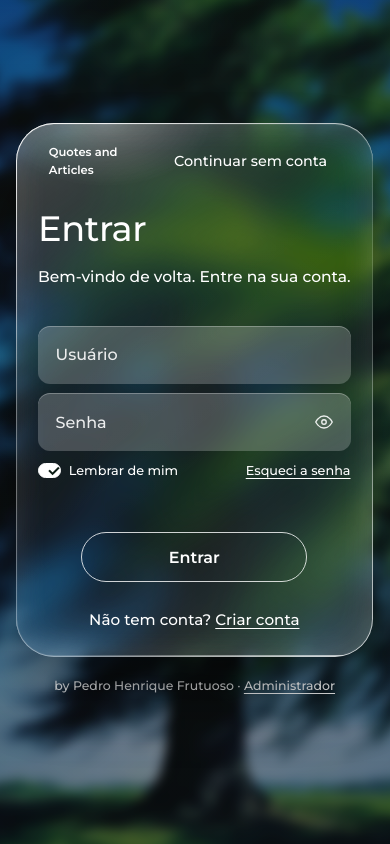
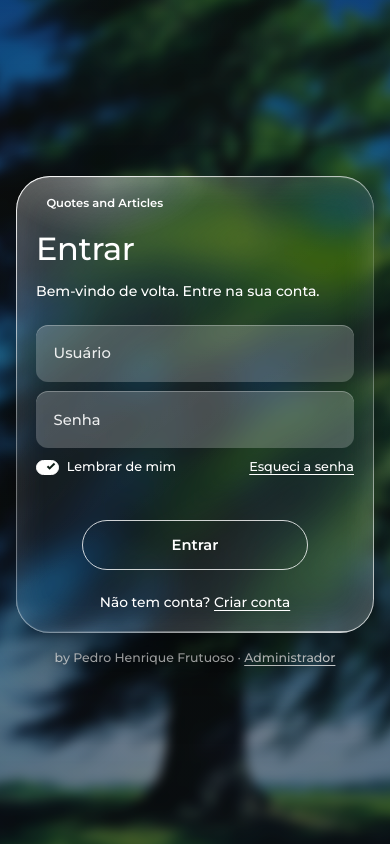
Before and after one commit to ppoohbjjhhg/quotesandarticles, a plain HTML site: page html/login.html in a window 390 px wide. Drawn offline with Linux system fonts and the light colour scheme.

Commit message:
arrumando login page

```diff
--- a/css/login.css
+++ b/css/login.css
@@ -1,75 +1,375 @@
 /* Página de login: vidro líquido sobre foto (baseado na referência) */
-:root{--bg-blur:6px}   /* quanto de blur fica por cima da foto de fundo */
-body.lg{margin:0;min-height:100vh;font-family:'Montserrat',system-ui,sans-serif;color:#fff;background:#08140e;overflow-x:hidden}
-.lg *{box-sizing:border-box}
+:root {
+  --bg-blur: 6px;
+  --ease: cubic-bezier(0.22, 1, 0.36, 1);
+}
 
-.lg-photo{position:fixed;inset:-6vmax;z-index:-2;background:url('../img/login-bg.jpg') center/cover no-repeat;filter:blur(var(--bg-blur)) saturate(1.05);animation:lgzoom 40s ease-in-out infinite alternate}
-@keyframes lgzoom{to{transform:scale(1.07) translate(-1%,-1%)}}
-.lg-shade{position:fixed;inset:0;z-index:-1;background:linear-gradient(180deg,rgba(2,10,20,.28),rgba(2,10,20,.46))}
+html,
+body.lg {
+  height: 100dvh;
+  margin: 0;
+  overflow: hidden;
+  overscroll-behavior: none;
+}
 
-.lg-wrap{min-height:100vh;display:grid;place-items:center;align-content:center;gap:1.2rem;padding:1.4rem 1rem 3rem}
+body.lg {
+  font-family: 'Montserrat', system-ui, sans-serif;
+  color: #fff;
+  background: #08140e;
+}
+
+.lg *,
+.lg *::before,
+.lg *::after {
+  box-sizing: border-box;
+}
+
+.lg-photo {
+  position: fixed;
+  inset: -6vmax;
+  z-index: -2;
+  background: url('../img/login-bg.jpg') center/cover no-repeat;
+  filter: blur(var(--bg-blur)) saturate(1.05);
+  animation: lgzoom 40s ease-in-out infinite alternate;
+}
+
+@keyframes lgzoom {
+  to {
+    transform: scale(1.07) translate(-1%, -1%);
+  }
+}
+
+.lg-shade {
+  position: fixed;
+  inset: 0;
+  z-index: -1;
+  background: linear-gradient(180deg, rgba(2, 10, 20, .28), rgba(2, 10, 20, .46));
+}
+
+.lg-wrap {
+  width: 100%;
+  height: 100dvh;
+  max-width: none;
+  margin: 0;
+  padding: clamp(0.75rem, 2.5vh, 1.5rem) 1rem;
+  display: flex;
+  flex-direction: column;
+  align-items: center;
+  justify-content: center;
+  gap: clamp(0.65rem, 1.8vh, 1.15rem);
+  overflow: hidden;
+}
 
 /* cartão de vidro */
-.lg-card{position:relative;width:min(470px,100%);padding:1.35rem 2.2rem 1.9rem;border-radius:46px;color:#fff;
-  background:linear-gradient(145deg,rgba(255,255,255,.26),rgba(255,255,255,.07) 38%,rgba(255,255,255,.05) 62%,rgba(255,255,255,.2));
-  -webkit-backdrop-filter:blur(16px) saturate(170%) brightness(.78);backdrop-filter:blur(16px) saturate(170%) brightness(.78);
-  box-shadow:inset 0 1px 1px rgba(255,255,255,.7),inset 0 -1px 1px rgba(255,255,255,.35),inset 1px 0 1px rgba(255,255,255,.25),inset 0 0 38px rgba(255,255,255,.1),0 40px 80px -24px rgba(0,0,0,.65);
-  animation:lgin .8s var(--ease) both}
-@keyframes lgin{from{opacity:0;transform:translateY(22px) scale(.98)}}
-.lg-card::before{content:"";position:absolute;inset:0;border-radius:inherit;padding:1.3px;pointer-events:none;
-  background:linear-gradient(135deg,rgba(255,255,255,.95),rgba(255,255,255,.1) 30%,rgba(255,255,255,.05) 60%,rgba(255,255,255,.7));
-  -webkit-mask:linear-gradient(#000 0 0) content-box,linear-gradient(#000 0 0);-webkit-mask-composite:xor;
-  mask:linear-gradient(#000 0 0) content-box exclude,linear-gradient(#000 0 0)}
-.lg-card::after{content:"";position:absolute;inset:0;border-radius:inherit;pointer-events:none;mix-blend-mode:screen;opacity:.75;
-  background:radial-gradient(150px 90px at var(--mx,25%) var(--my,0%),rgba(255,255,255,.34),transparent 70%)}
-.lg-card.leave{opacity:0;transform:scale(.97);transition:.35s var(--ease)}
-.lg-card.shake{animation:lgshake .4s}
-@keyframes lgshake{20%,60%{transform:translateX(-8px)}40%,80%{transform:translateX(8px)}}
+.lg-card {
+  position: relative;
+  width: min(470px, 100%);
+  max-height: calc(100dvh - 3.5rem);
+  padding: clamp(1.05rem, 2.4vh, 1.35rem) clamp(1.35rem, 5vw, 2.2rem) clamp(1.25rem, 2.8vh, 1.9rem);
+  border-radius: 46px;
+  color: #fff;
+  background: linear-gradient(145deg, rgba(255, 255, 255, .26), rgba(255, 255, 255, .07) 38%, rgba(255, 255, 255, .05) 62%, rgba(255, 255, 255, .2));
+  -webkit-backdrop-filter: blur(16px) saturate(170%) brightness(.78);
+  backdrop-filter: blur(16px) saturate(170%) brightness(.78);
+  box-shadow: inset 0 1px 1px rgba(255, 255, 255, .7), inset 0 -1px 1px rgba(255, 255, 255, .35), inset 1px 0 1px rgba(255, 255, 255, .25), inset 0 0 38px rgba(255, 255, 255, .1), 0 40px 80px -24px rgba(0, 0, 0, .65);
+  animation: lgin .8s var(--ease) both;
+}
 
-.lg-top{display:flex;justify-content:space-between;align-items:center;gap:1rem;margin-bottom:2.3rem;font-size:.9rem;font-weight:500}
-.lg-top .lg-link{text-decoration:none}.lg-top .lg-link:hover{text-decoration:underline}
+@keyframes lgin {
+  from {
+    opacity: 0;
+    transform: translateY(22px) scale(.98);
+  }
+}
 
-.lg-form{display:grid;gap:.6rem;animation:lgin .5s var(--ease) both}
-.lg-form[hidden]{display:none}
-.lg h1{margin:0;font-size:2.7rem;font-weight:500;line-height:1.1;letter-spacing:-.01em}
-.lg-sub{margin:.4rem 0 1.7rem;font-size:.97rem;font-weight:500}
+.lg-card::before {
+  content: "";
+  position: absolute;
+  inset: 0;
+  border-radius: inherit;
+  padding: 1.3px;
+  pointer-events: none;
+  background: linear-gradient(135deg, rgba(255, 255, 255, .95), rgba(255, 255, 255, .1) 30%, rgba(255, 255, 255, .05) 60%, rgba(255, 255, 255, .7));
+  -webkit-mask: linear-gradient(#000 0 0) content-box, linear-gradient(#000 0 0);
+  -webkit-mask-composite: xor;
+  mask: linear-gradient(#000 0 0) content-box exclude, linear-gradient(#000 0 0);
+}
 
-.lg-in{width:100%;height:58px;padding:0 1.1rem;border:0;border-radius:12px;color:#fff;font:500 1rem 'Montserrat',system-ui,sans-serif;
-  background:rgba(255,255,255,.22);-webkit-backdrop-filter:blur(6px);backdrop-filter:blur(6px);
-  box-shadow:inset 0 1px 0 rgba(255,255,255,.28);transition:background .25s,box-shadow .25s}
-.lg-in::placeholder{color:rgba(255,255,255,.9)}
-.lg-in:hover{background:rgba(255,255,255,.27)}
-.lg-in:focus{outline:none;background:rgba(255,255,255,.3);box-shadow:inset 0 1px 0 rgba(255,255,255,.4),0 0 0 2px rgba(255,255,255,.75)}
-.lg-in:-webkit-autofill{-webkit-text-fill-color:#fff;transition:background-color 9999s}
+.lg-card::after {
+  content: "";
+  position: absolute;
+  inset: 0;
+  border-radius: inherit;
+  pointer-events: none;
+  mix-blend-mode: screen;
+  opacity: .75;
+  background: radial-gradient(150px 90px at var(--mx, 25%) var(--my, 0%), rgba(255, 255, 255, .34), transparent 70%);
+}
 
-.lg-row{display:flex;justify-content:space-between;align-items:center;gap:1rem;font-size:.8rem;font-weight:500}
-.lg-check{position:relative;display:inline-flex;align-items:center;gap:.5rem;cursor:pointer}
-.lg-check input{position:absolute;opacity:0;width:0;height:0}
-.lg-check span{display:grid;place-items:center;width:15px;height:15px;border:1.3px solid #fff;transition:background .2s}
-.lg-check input:checked+span{background:#fff}
-.lg-check input:checked+span::after{content:"";width:8px;height:4px;border-left:2px solid #0a1b13;border-bottom:2px solid #0a1b13;transform:rotate(-45deg) translate(1px,-1px)}
-.lg-check input:focus-visible+span{outline:2px solid #fff;outline-offset:2px}
+.lg-card.leave {
+  opacity: 0;
+  transform: scale(.97);
+  transition: .35s var(--ease);
+}
 
-.lg-link{padding:0;border:0;background:none;color:#fff;font:inherit;text-decoration:underline;text-underline-offset:3px;cursor:pointer}
-.lg-link:hover{opacity:.85}
-.lg-link:focus-visible,.lg-btn:focus-visible{outline:2px solid #fff;outline-offset:3px;border-radius:6px}
+.lg-card.shake {
+  animation: lgshake .4s;
+}
 
-.lg-err{min-height:1.25em;margin:.1rem 0 0;font-size:.82rem;font-weight:600;color:#FFD3D3;text-shadow:0 1px 6px rgba(0,0,0,.5)}
+@keyframes lgshake {
+  20%, 60% {
+    transform: translateX(-8px);
+  }
+  40%, 80% {
+    transform: translateX(8px);
+  }
+}
 
-.lg-btn{position:relative;overflow:hidden;display:block;min-width:226px;height:50px;margin:.9rem auto 0;padding:0 2rem;border:1px solid rgba(255,255,255,.8);border-radius:999px;background:transparent;color:#fff;font:600 1rem 'Montserrat',system-ui,sans-serif;cursor:pointer;transition:background .25s,transform .18s var(--ease),box-shadow .25s}
-.lg-btn:hover{background:rgba(255,255,255,.18);box-shadow:0 10px 24px -12px rgba(0,0,0,.6)}
-.lg-btn:active{transform:scale(.96)}
-.lg-alt{margin:1rem 0 0;text-align:center;font-size:.95rem;font-weight:500}
+.lg-top {
+  display: flex;
+  justify-content: space-between;
+  align-items: center;
+  gap: 1rem;
+  margin-bottom: clamp(1.1rem, 3.2vh, 2.3rem);
+  font-size: .9rem;
+  font-weight: 500;
+}
 
-.pwrap{position:relative;display:grid}
-.pwrap .lg-in{padding-right:3rem}
-.lg .eye{position:absolute;right:8px;top:50%;transform:translateY(-50%);display:grid;place-items:center;width:38px;height:38px;border:0;border-radius:50%;background:none;color:rgba(255,255,255,.9);cursor:pointer;transition:background .2s}
-.lg .eye:hover{background:rgba(255,255,255,.18)}
+.lg-top .lg-link {
+  text-decoration: none;
+}
 
-.lg-foot{font-size:.78rem;font-weight:500;color:rgba(255,255,255,.8);text-shadow:0 1px 8px rgba(0,0,0,.5)}
-.lg-foot .lg-link{font-size:.78rem;color:rgba(255,255,255,.9)}
+.lg-top .lg-link:hover {
+  text-decoration: underline;
+}
 
-@media (max-width:480px){
-  .lg-card{padding:1.1rem 1.4rem 1.6rem;border-radius:38px}
-  .lg h1{font-size:2.2rem}.lg-top{margin-bottom:1.7rem}
+.lg-form {
+  display: grid;
+  gap: .55rem;
+  animation: lgin .5s var(--ease) both;
 }
+
+.lg-form[hidden] {
+  display: none;
+}
+
+.lg h1 {
+  margin: 0;
+  font-size: clamp(2rem, 5.5vw, 2.7rem);
+  font-weight: 500;
+  line-height: 1.1;
+  letter-spacing: -.01em;
+}
+
+.lg-sub {
+  margin: .35rem 0 clamp(0.9rem, 2.5vh, 1.7rem);
+  font-size: clamp(0.88rem, 2.2vw, 0.97rem);
+  font-weight: 500;
+}
+
+.lg-in {
+  width: 100%;
+  height: clamp(48px, 6.8vh, 58px);
+  padding: 0 1.1rem;
+  border: 0;
+  border-radius: 12px;
+  color: #fff;
+  font: 500 clamp(0.92rem, 2.2vw, 1rem) 'Montserrat', system-ui, sans-serif;
+  background: rgba(255, 255, 255, .22);
+  -webkit-backdrop-filter: blur(6px);
+  backdrop-filter: blur(6px);
+  box-shadow: inset 0 1px 0 rgba(255, 255, 255, .28);
+  transition: background .25s, box-shadow .25s;
+}
+
+.lg-in::placeholder {
+  color: rgba(255, 255, 255, .9);
+}
+
+.lg-in:hover {
+  background: rgba(255, 255, 255, .27);
+}
+
+.lg-in:focus {
+  outline: none;
+  background: rgba(255, 255, 255, .3);
+  box-shadow: inset 0 1px 0 rgba(255, 255, 255, .4), 0 0 0 2px rgba(255, 255, 255, .75);
+}
+
+.lg-in:-webkit-autofill {
+  -webkit-text-fill-color: #fff;
+  transition: background-color 9999s;
+}
+
+.lg-row {
+  display: flex;
+  justify-content: space-between;
+  align-items: center;
+  gap: .75rem;
+  font-size: .8rem;
+  font-weight: 500;
+}
+
+.lg-check {
+  position: relative;
+  display: inline-flex;
+  align-items: center;
+  gap: .5rem;
+  cursor: pointer;
+}
+
+.lg-check input {
+  position: absolute;
+  opacity: 0;
+  width: 0;
+  height: 0;
+}
+
+.lg-check span {
+  display: grid;
+  place-items: center;
+  width: 15px;
+  height: 15px;
+  border: 1.3px solid #fff;
+  transition: background .2s;
+}
+
+.lg-check input:checked + span {
+  background: #fff;
+}
+
+.lg-check input:checked + span::after {
+  content: "";
+  width: 8px;
+  height: 4px;
+  border-left: 2px solid #0a1b13;
+  border-bottom: 2px solid #0a1b13;
+  transform: rotate(-45deg) translate(1px, -1px);
+}
+
+.lg-check input:focus-visible + span {
+  outline: 2px solid #fff;
+  outline-offset: 2px;
+}
+
+.lg-link {
+  padding: 0;
+  border: 0;
+  background: none;
+  color: #fff;
+  font: inherit;
+  text-decoration: underline;
+  text-underline-offset: 3px;
+  cursor: pointer;
+}
+
+.lg-link:hover {
+  opacity: .85;
+}
+
+.lg-link:focus-visible,
+.lg-btn:focus-visible {
+  outline: 2px solid #fff;
+  outline-offset: 3px;
+  border-radius: 6px;
+}
+
+.lg-err {
+  min-height: 1.15em;
+  margin: .05rem 0 0;
+  font-size: .8rem;
+  font-weight: 600;
+  color: #FFD3D3;
+  text-shadow: 0 1px 6px rgba(0, 0, 0, .5);
+}
+
+.lg-btn {
+  position: relative;
+  overflow: hidden;
+  display: block;
+  width: min(226px, 100%);
+  height: clamp(44px, 6vh, 50px);
+  margin: clamp(0.45rem, 1.2vh, 0.9rem) auto 0;
+  padding: 0 1.5rem;
+  border: 1px solid rgba(255, 255, 255, .8);
+  border-radius: 999px;
+  background: transparent;
+  color: #fff;
+  font: 600 clamp(0.92rem, 2.2vw, 1rem) 'Montserrat', system-ui, sans-serif;
+  cursor: pointer;
+  transition: background .25s, transform .18s var(--ease), box-shadow .25s;
+}
+
+.lg-btn:hover {
+  background: rgba(255, 255, 255, .18);
+  box-shadow: 0 10px 24px -12px rgba(0, 0, 0, .6);
+}
+
+.lg-btn:active {
+  transform: scale(.96);
+}
+
+.lg-alt {
+  margin: clamp(0.6rem, 1.5vh, 1rem) 0 0;
+  text-align: center;
+  font-size: clamp(0.86rem, 2.1vw, 0.95rem);
+  font-weight: 500;
+}
+
+.pwrap {
+  position: relative;
+  display: grid;
+}
+
+.pwrap .lg-in {
+  padding-right: 3rem;
+}
+
+.lg .eye {
+  position: absolute;
+  right: 8px;
+  top: 50%;
+  transform: translateY(-50%);
+  display: grid;
+  place-items: center;
+  width: 38px;
+  height: 38px;
+  border: 0;
+  border-radius: 50%;
+  background: none;
+  color: rgba(255, 255, 255, .9);
+  cursor: pointer;
+  transition: background .2s;
+}
+
+.lg .eye:hover {
+  background: rgba(255, 255, 255, .18);
+}
+
+.lg-foot {
+  text-align: center;
+  font-size: .78rem;
+  font-weight: 500;
+  color: rgba(255, 255, 255, .8);
+  text-shadow: 0 1px 8px rgba(0, 0, 0, .5);
+}
+
+.lg-foot .lg-link {
+  font-size: .78rem;
+  color: rgba(255, 255, 255, .9);
+}
+
+@media (max-width: 480px) {
+  .lg-card {
+    padding: 1rem 1.25rem 1.25rem;
+    border-radius: 34px;
+  }
+
+  .lg-top {
+    margin-bottom: .9rem;
+  }
+
+  .lg-sub {
+    margin-bottom: .85rem;
+  }
+}
--- a/html/login.html
+++ b/html/login.html
@@ -18,7 +18,6 @@
   <section class="lg-card" id="card">
     <header class="lg-top">
       <span>Quotes and Articles</span>
-      <button type="button" class="lg-link plain" id="guest">Continuar sem conta</button>
     </header>
 
     <!-- Entrar -->
@@ -26,7 +25,9 @@
       <h1>Entrar</h1>
       <p class="lg-sub">Bem-vindo de volta. Entre na sua conta.</p>
       <input id="ruser" class="lg-in" required maxlength="20" autocomplete="username" autocapitalize="none" placeholder="Usuário" aria-label="Usuário">
-      <input id="rpass" class="lg-in" type="password" required autocomplete="current-password" placeholder="Senha" aria-label="Senha">
+      <div class="pwrap">
+        <input id="rpass" class="lg-in" type="password" required autocomplete="current-password" placeholder="Senha" aria-label="Senha">
+      </div>
       <div class="lg-row">
         <label class="lg-check"><input type="checkbox" id="remember" checked><span></span>Lembrar de mim</label>
         <button type="button" class="lg-link" id="forgot">Esqueci a senha</button>
@@ -42,7 +43,9 @@
       <p class="lg-sub">Crie sua conta para curtir, salvar e comentar.</p>
       <input id="suser" class="lg-in" required minlength="3" maxlength="20" autocomplete="username" autocapitalize="none" placeholder="Usuário (apenas letras)" aria-label="Usuário">
       <input id="sname" class="lg-in" required maxlength="30" autocomplete="nickname" placeholder="Nome social (como quer aparecer)" aria-label="Nome social">
-      <input id="spass" class="lg-in" type="password" required minlength="5" maxlength="5" autocomplete="new-password" placeholder="Senha (5 letras ou números)" aria-label="Senha">
+      <div class="pwrap">
+        <input id="spass" class="lg-in" type="password" required minlength="5" maxlength="5" autocomplete="new-password" placeholder="Senha (5 letras ou números)" aria-label="Senha">
+      </div>
       <p class="lg-err" id="serr" role="alert"></p>
       <button class="lg-btn" type="submit">Criar conta</button>
       <p class="lg-alt">Já tem conta? <button type="button" class="lg-link" data-go="0">Entrar</button></p>
@@ -52,7 +55,9 @@
     <form id="adminForm" class="lg-form" hidden>
       <h1>Administrador</h1>
       <p class="lg-sub">Acesso restrito ao CEO do acervo.</p>
-      <input id="pw" class="lg-in" type="password" required autocomplete="current-password" placeholder="Senha de administrador" aria-label="Senha de administrador">
+      <div class="pwrap">
+        <input id="pw" class="lg-in" type="password" required autocomplete="current-password" placeholder="Senha de administrador" aria-label="Senha de administrador">
+      </div>
       <p class="lg-err" id="err" role="alert"></p>
       <button class="lg-btn" type="submit">Entrar</button>
       <p class="lg-alt"><button type="button" class="lg-link" data-go="0">← Voltar</button></p>
```
